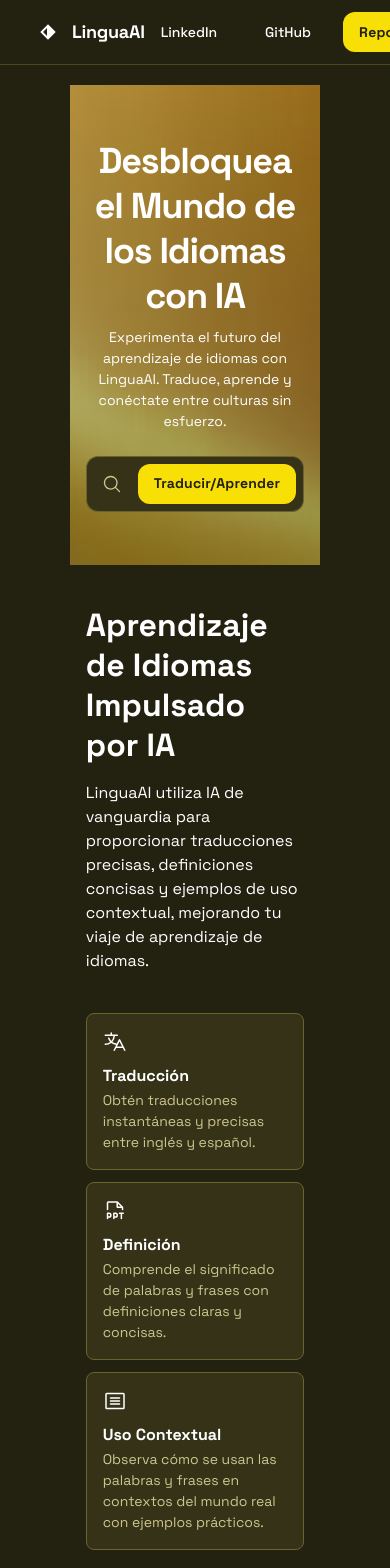
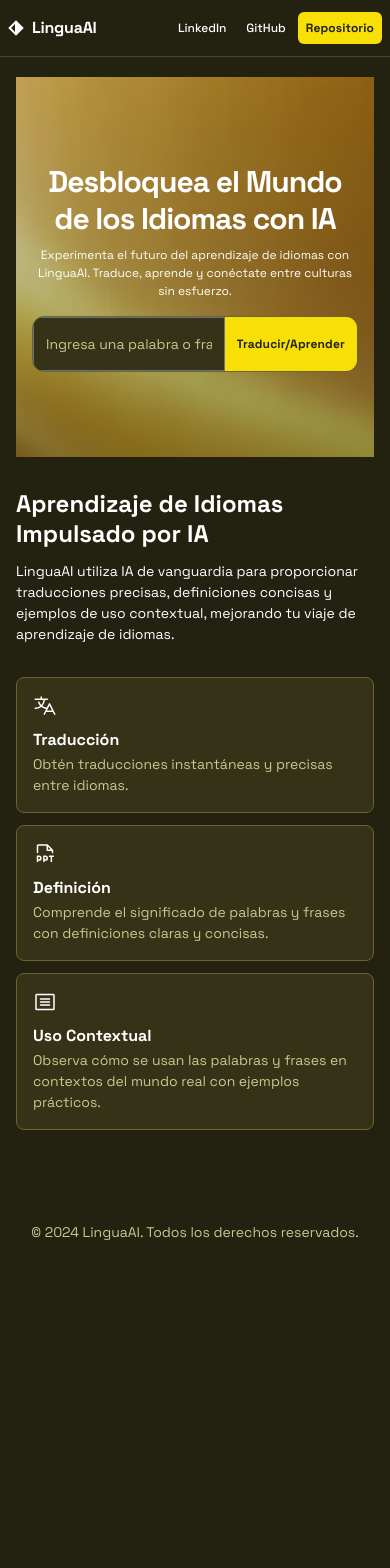
Before and after one commit to JohanMorales211/language-ai, an Angular app: page /home in a window 390 px wide. Shown: the top 1568 px of the page. After the commit the page ends 1283 px from the top, so only its background shows below. Built offline with nearby package versions, Linux system fonts and the light colour scheme.

Commit message:
feat: Refactor header and footer components for improved layout and styling

```diff
--- a/src/app/components/footer/footer.component.html
+++ b/src/app/components/footer/footer.component.html
@@ -1,12 +1,7 @@
 <footer class="flex justify-center">
-  <div class="flex max-w-[960px] flex-1 flex-col">
-    <div class="flex flex-col gap-6 px-5 py-10 text-center @container">
-      <div class="flex flex-wrap items-center justify-center gap-6 @[480px]:flex-row @[480px]:justify-around">
-        <a class="text-[#ccc68e] text-base font-normal leading-normal min-w-40" href="#">Términos de Servicio</a>
-        <a class="text-[#ccc68e] text-base font-normal leading-normal min-w-40" href="#">Política de Privacidad</a>
-        <a class="text-[#ccc68e] text-base font-normal leading-normal min-w-40" href="#">Contáctanos</a>
-      </div>
-      <p class="text-[#ccc68e] text-base font-normal leading-normal">© 2024 LinguaAI. Todos los derechos reservados.</p>
+  <div class="flex max-w-[960px] w-full flex-1 flex-col">
+    <div class="flex flex-col gap-6 px-4 sm:px-5 py-10 text-center @container">
+      <p class="text-[#ccc68e] text-sm sm:text-base font-normal leading-normal">© 2024 LinguaAI. Todos los derechos reservados.</p>
     </div>
   </div>
 </footer>
--- a/src/app/components/header/header.component.html
+++ b/src/app/components/header/header.component.html
@@ -1,5 +1,5 @@
-<header class="flex items-center justify-between whitespace-nowrap border-b border-solid border-b-[#4a4621] px-10 py-3">
-  <div class="flex items-center gap-4 text-white">
+<header class="flex items-center justify-between whitespace-nowrap border-b border-solid border-b-[#4a4621] px-2 sm:px-6 lg:px-10 py-3">
+  <div class="flex-shrink-0 flex items-center gap-2 sm:gap-4 text-white">
     <div class="size-4">
       <svg viewBox="0 0 48 48" fill="none" xmlns="http://www.w3.org/2000/svg">
         <g clip-path="url(#clip0_6_330)">
@@ -15,32 +15,32 @@
         </defs>
       </svg>
     </div>
-    <h2 class="text-white text-lg font-bold leading-tight tracking-[-0.015em]">LinguaAI</h2>
+    <h2 class="text-white text-base sm:text-lg font-bold leading-tight tracking-[-0.015em]">LinguaAI</h2>
   </div>
-  <div class="flex flex-1 justify-end items-center gap-4">
+
+  <div class="flex items-center gap-1 sm:gap-2 md:gap-4 ml-auto">
     <a
       href="https://www.linkedin.com/in/johan-morales-b3809b206/"
       target="_blank"
       rel="noopener noreferrer"
-      class="text-white text-sm font-medium leading-normal px-4 py-2 rounded-xl hover:bg-[#4a4621] transition-colors duration-200"
+      class="text-white text-xs sm:text-sm font-medium leading-normal px-2 py-1 sm:px-3 sm:py-2 rounded-md sm:rounded-xl hover:bg-[#4a4621] transition-colors duration-200"
     >
       LinkedIn
     </a>
-
     <a
       href="https://github.com/JohanMorales211"
       target="_blank"
       rel="noopener noreferrer"
-      class="text-white text-sm font-medium leading-normal px-4 py-2 rounded-xl hover:bg-[#4a4621] transition-colors duration-200"
+      class="text-white text-xs sm:text-sm font-medium leading-normal px-2 py-1 sm:px-3 sm:py-2 rounded-md sm:rounded-xl hover:bg-[#4a4621] transition-colors duration-200"
     >
       GitHub
     </a>
-
     <a
       href="https://johanmorales211.github.io/portafolio-personal/"
       target="_blank"
       rel="noopener noreferrer"
-      class="flex min-w-[84px] max-w-[480px] cursor-pointer items-center justify-center overflow-hidden rounded-xl h-10 px-4 bg-[#f8e006] text-[#232110] text-sm font-bold leading-normal tracking-[0.015em]"
+      class="flex items-center justify-center whitespace-nowrap rounded-md sm:rounded-xl h-8 sm:h-10 px-2 sm:px-4 bg-[#f8e006] text-[#232110] text-xs sm:text-sm font-bold leading-normal tracking-[0.01em] sm:tracking-[0.015em]"
+      style="min-width: 70px;"
     >
       <span class="truncate">Repositorio</span>
     </a>
--- a/src/app/pages/home/home.component.html
+++ b/src/app/pages/home/home.component.html
@@ -2,28 +2,28 @@
   <div class="layout-container flex h-full grow flex-col">
     <app-header></app-header>
 
-    <main class="px-40 flex flex-1 justify-center py-5">
-      <div class="layout-content-container flex flex-col max-w-[960px] flex-1">
+    <main class="px-4 sm:px-10 md:px-20 lg:px-40 flex flex-1 justify-center py-5">
+      <div class="layout-content-container flex flex-col w-full max-w-[960px] flex-1">
         <div class="@container">
           <div class="@[480px]:p-4">
             <div
-              class="flex min-h-[480px] flex-col gap-6 bg-cover bg-center bg-no-repeat @[480px]:gap-8 @[480px]:rounded-xl items-center justify-center p-4"
+              class="flex min-h-[380px] sm:min-h-[480px] flex-col gap-4 sm:gap-6 bg-cover bg-center bg-no-repeat @[480px]:gap-8 @[480px]:rounded-xl items-center justify-center p-4"
               style='background-image: linear-gradient(rgba(0, 0, 0, 0.1) 0%, rgba(0, 0, 0, 0.4) 100%), url("assets/images/fondo.png");'
             >
               <div class="flex flex-col gap-2 text-center">
                 <h1
-                  class="text-white text-4xl font-black leading-tight tracking-[-0.033em] @[480px]:text-5xl @[480px]:font-black @[480px]:leading-tight @[480px]:tracking-[-0.033em]"
+                  class="text-white text-3xl sm:text-4xl font-black leading-tight tracking-[-0.033em] @[480px]:text-5xl @[480px]:font-black @[480px]:leading-tight @[480px]:tracking-[-0.033em]"
                 >
                   Desbloquea el Mundo de los Idiomas con IA
                 </h1>
-                <h2 class="text-white text-sm font-normal leading-normal @[480px]:text-base @[480px]:font-normal @[480px]:leading-normal">
+                <h2 class="text-white text-xs sm:text-sm font-normal leading-normal @[480px]:text-base @[480px]:font-normal @[480px]:leading-normal">
                   Experimenta el futuro del aprendizaje de idiomas con LinguaAI. Traduce, aprende y conéctate entre culturas sin esfuerzo.
                 </h2>
               </div>
-              <label class="flex flex-col min-w-40 h-14 w-full max-w-[480px] @[480px]:h-16">
-                <div class="flex w-full flex-1 items-stretch rounded-xl h-full">
+              <label class="flex flex-col min-w-40 h-14 w-full max-w-full sm:max-w-[480px] @[480px]:h-16">
+                <div class="flex w-full flex-1 items-stretch rounded-xl h-full overflow-hidden border border-[#6a642f]">
                   <div
-                    class="text-[#ccc68e] flex border border-[#6a642f] bg-[#353218] items-center justify-center pl-[15px] rounded-l-xl border-r-0"
+                    class="text-[#ccc68e] hidden sm:flex bg-[#353218] items-center justify-center pl-[15px] border-r border-r-[#6a642f]"
                     data-icon="MagnifyingGlass"
                     data-size="20px"
                     data-weight="regular"
@@ -36,52 +36,46 @@
                   </div>
                   <input
                     placeholder="Ingresa una palabra o frase"
-                    class="form-input flex w-full min-w-0 flex-1 resize-none overflow-hidden rounded-xl text-white focus:outline-0 focus:ring-0 border border-[#6a642f] bg-[#353218] focus:border-[#6a642f] h-full placeholder:text-[#ccc68e] px-[15px] rounded-r-none border-r-0 pr-2 rounded-l-none border-l-0 pl-2 text-sm font-normal leading-normal @[480px]:text-base @[480px]:font-normal @[480px]:leading-normal"
-                    value=""
+                    class="form-input flex w-full min-w-0 flex-1 resize-none text-white focus:outline-0 focus:ring-0 bg-[#353218] h-full placeholder:text-[#ccc68e] px-3 sm:px-[15px] text-sm font-normal leading-normal @[480px]:text-base @[480px]:font-normal @[480px]:leading-normal"
                   />
-                  <div class="flex items-center justify-center rounded-r-xl border-l-0 border border-[#6a642f] bg-[#353218] pr-[7px]">
-                    <button
-                      class="flex min-w-[84px] max-w-[480px] cursor-pointer items-center justify-center overflow-hidden rounded-xl h-10 px-4 @[480px]:h-12 @[480px]:px-5 bg-[#f8e006] text-[#232110] text-sm font-bold leading-normal tracking-[0.015em] @[480px]:text-base @[480px]:font-bold @[480px]:leading-normal @[480px]:tracking-[0.015em]"
-                    >
-                      <span class="truncate">Traducir/Aprender</span>
-                    </button>
-                  </div>
+                  <button
+                    class="flex min-w-[84px] max-w-[480px] cursor-pointer items-center justify-center h-full px-3 sm:px-4 @[480px]:h-full @[480px]:px-5 bg-[#f8e006] text-[#232110] text-xs sm:text-sm font-bold leading-normal tracking-[0.015em] @[480px]:text-base @[480px]:font-bold @[480px]:leading-normal @[480px]:tracking-[0.015em]"
+                  >
+                    <span class="truncate">Traducir/Aprender</span>
+                  </button>
                 </div>
               </label>
             </div>
           </div>
         </div>
-        <div class="flex flex-col gap-10 px-4 py-10 @container">
-          <div class="flex flex-col gap-4">
+
+        <div class="flex flex-col gap-8 sm:gap-10 px-0 sm:px-4 py-8 sm:py-10 @container">
+          <div class="flex flex-col gap-3 sm:gap-4">
             <h1
-              class="text-white tracking-light text-[32px] font-bold leading-tight @[480px]:text-4xl @[480px]:font-black @[480px]:leading-tight @[480px]:tracking-[-0.033em] max-w-[720px]"
+              class="text-white tracking-light text-2xl sm:text-[32px] font-bold leading-tight @[480px]:text-4xl @[480px]:font-black @[480px]:leading-tight @[480px]:tracking-[-0.033em] max-w-full sm:max-w-[720px]"
             >
               Aprendizaje de Idiomas Impulsado por IA
             </h1>
-            <p class="text-white text-base font-normal leading-normal max-w-[720px]">
+            <p class="text-white text-sm sm:text-base font-normal leading-normal max-w-full sm:max-w-[720px]">
               LinguaAI utiliza IA de vanguardia para proporcionar traducciones precisas, definiciones concisas y ejemplos de uso contextual, mejorando tu viaje de aprendizaje de idiomas.
             </p>
           </div>
-          <div class="grid grid-cols-[repeat(auto-fit,minmax(158px,1fr))] gap-3 p-0">
+          <div class="grid grid-cols-1 sm:grid-cols-[repeat(auto-fit,minmax(200px,1fr))] gap-3 p-0">
             <div class="flex flex-1 gap-3 rounded-lg border border-[#6a642f] bg-[#353218] p-4 flex-col">
               <div class="text-white" data-icon="Translate" data-size="24px" data-weight="regular">
                 <svg xmlns="http://www.w3.org/2000/svg" width="24px" height="24px" fill="currentColor" viewBox="0 0 256 256">
-                  <path
-                    d="M239.15,212.42l-56-112a8,8,0,0,0-14.31,0l-21.71,43.43A88,88,0,0,1,100,126.93,103.65,103.65,0,0,0,127.69,64H152a8,8,0,0,0,0-16H96V32a8,8,0,0,0-16,0V48H24a8,8,0,0,0,0,16h87.63A87.76,87.76,0,0,1,88,116.35a87.74,87.74,0,0,1-19-31,8,8,0,1,0-15.08,5.34A103.63,103.63,0,0,0,76,127a87.55,87.55,0,0,1-52,17,8,8,0,0,0,0,16,103.46,103.46,0,0,0,64-22.08,104.18,104.18,0,0,0,51.44,21.31l-26.6,53.19a8,8,0,0,0,14.31,7.16L140.94,192h70.11l13.79,27.58A8,8,0,0,0,232,224a8,8,0,0,0,7.15-11.58ZM148.94,176,176,121.89,203.05,176Z"
-                  ></path>
+                  <path d="M239.15,212.42l-56-112a8,8,0,0,0-14.31,0l-21.71,43.43A88,88,0,0,1,100,126.93,103.65,103.65,0,0,0,127.69,64H152a8,8,0,0,0,0-16H96V32a8,8,0,0,0-16,0V48H24a8,8,0,0,0,0,16h87.63A87.76,87.76,0,0,1,88,116.35a87.74,87.74,0,0,1-19-31,8,8,0,1,0-15.08,5.34A103.63,103.63,0,0,0,76,127a87.55,87.55,0,0,1-52,17,8,8,0,0,0,0,16,103.46,103.46,0,0,0,64-22.08,104.18,104.18,0,0,0,51.44,21.31l-26.6,53.19a8,8,0,0,0,14.31,7.16L140.94,192h70.11l13.79,27.58A8,8,0,0,0,232,224a8,8,0,0,0,7.15-11.58ZM148.94,176,176,121.89,203.05,176Z"></path>
                 </svg>
               </div>
               <div class="flex flex-col gap-1">
                 <h2 class="text-white text-base font-bold leading-tight">Traducción</h2>
-                <p class="text-[#ccc68e] text-sm font-normal leading-normal">Obtén traducciones instantáneas y precisas entre inglés y español.</p>
+                <p class="text-[#ccc68e] text-sm font-normal leading-normal">Obtén traducciones instantáneas y precisas entre idiomas.</p>
               </div>
             </div>
             <div class="flex flex-1 gap-3 rounded-lg border border-[#6a642f] bg-[#353218] p-4 flex-col">
               <div class="text-white" data-icon="FilePpt" data-size="24px" data-weight="regular">
                 <svg xmlns="http://www.w3.org/2000/svg" width="24px" height="24px" fill="currentColor" viewBox="0 0 256 256">
-                  <path
-                    d="M224,152a8,8,0,0,1-8,8H204v48a8,8,0,0,1-16,0V160H176a8,8,0,0,1,0-16h40A8,8,0,0,1,224,152ZM92,172a28,28,0,0,1-28,28H56v8a8,8,0,0,1-16,0V152a8,8,0,0,1,8-8H64A28,28,0,0,1,92,172Zm-16,0a12,12,0,0,0-12-12H56v24h8A12,12,0,0,0,76,172Zm84,0a28,28,0,0,1-28,28h-8v8a8,8,0,0,1-16,0V152a8,8,0,0,1,8-8h16A28,28,0,0,1,160,172Zm-16,0a12,12,0,0,0-12-12h-8v24h8A12,12,0,0,0,144,172ZM40,112V40A16,16,0,0,1,56,24h96a8,8,0,0,1,5.66,2.34l56,56A8,8,0,0,1,216,88v24a8,8,0,0,1-16,0V96H152a8,8,0,0,1-8-8V40H56v72a8,8,0,0,1-16,0ZM160,80h28.69L160,51.31Z"
-                  ></path>
+                  <path d="M224,152a8,8,0,0,1-8,8H204v48a8,8,0,0,1-16,0V160H176a8,8,0,0,1,0-16h40A8,8,0,0,1,224,152ZM92,172a28,28,0,0,1-28,28H56v8a8,8,0,0,1-16,0V152a8,8,0,0,1,8-8H64A28,28,0,0,1,92,172Zm-16,0a12,12,0,0,0-12-12H56v24h8A12,12,0,0,0,76,172Zm84,0a28,28,0,0,1-28,28h-8v8a8,8,0,0,1-16,0V152a8,8,0,0,1,8-8h16A28,28,0,0,1,160,172Zm-16,0a12,12,0,0,0-12-12h-8v24h8A12,12,0,0,0,144,172ZM40,112V40A16,16,0,0,1,56,24h96a8,8,0,0,1,5.66,2.34l56,56A8,8,0,0,1,216,88v24a8,8,0,0,1-16,0V96H152a8,8,0,0,1-8-8V40H56v72a8,8,0,0,1-16,0ZM160,80h28.69L160,51.31Z"></path>
                 </svg>
               </div>
               <div class="flex flex-col gap-1">
@@ -92,9 +86,7 @@
             <div class="flex flex-1 gap-3 rounded-lg border border-[#6a642f] bg-[#353218] p-4 flex-col">
               <div class="text-white" data-icon="Article" data-size="24px" data-weight="regular">
                 <svg xmlns="http://www.w3.org/2000/svg" width="24px" height="24px" fill="currentColor" viewBox="0 0 256 256">
-                  <path
-                    d="M216,40H40A16,16,0,0,0,24,56V200a16,16,0,0,0,16,16H216a16,16,0,0,0,16-16V56A16,16,0,0,0,216,40Zm0,160H40V56H216V200ZM184,96a8,8,0,0,1-8,8H80a8,8,0,0,1,0-16h96A8,8,0,0,1,184,96Zm0,32a8,8,0,0,1-8,8H80a8,8,0,0,1,0-16h96A8,8,0,0,1,184,128Zm0,32a8,8,0,0,1-8,8H80a8,8,0,0,1,0-16h96A8,8,0,0,1,184,160Z"
-                  ></path>
+                  <path d="M216,40H40A16,16,0,0,0,24,56V200a16,16,0,0,0,16,16H216a16,16,0,0,0,16-16V56A16,16,0,0,0,216,40Zm0,160H40V56H216V200ZM184,96a8,8,0,0,1-8,8H80a8,8,0,0,1,0-16h96A8,8,0,0,1,184,96Zm0,32a8,8,0,0,1-8,8H80a8,8,0,0,1,0-16h96A8,8,0,0,1,184,128Zm0,32a8,8,0,0,1-8,8H80a8,8,0,0,1,0-16h96A8,8,0,0,1,184,160Z"></path>
                 </svg>
               </div>
               <div class="flex flex-col gap-1">
```
